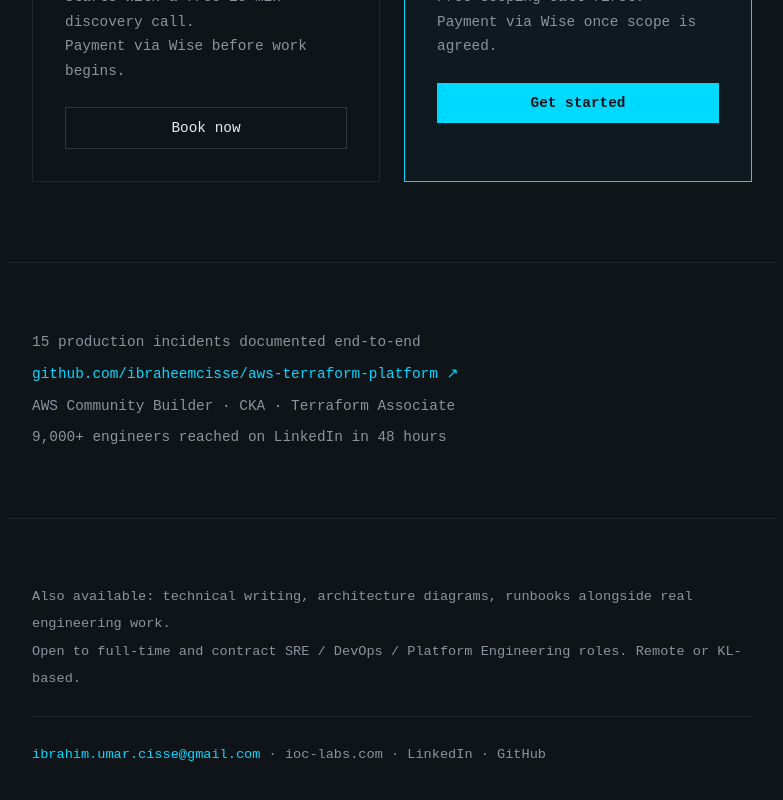
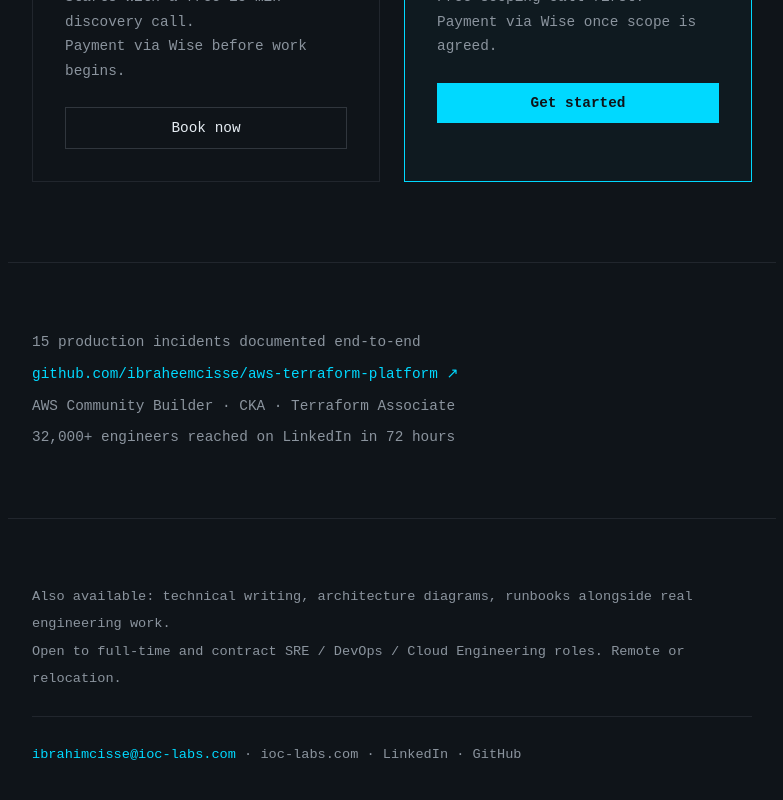
Before and after one commit to ibraheemcisse/ioc-labs, a React (Vite) app: page / in a window 1280 px wide. Shown: the part 2261-3061 px from the top of the page, without its empty margins (248-1031 px from the left). Built offline with nearby package versions, Linux system fonts and the light colour scheme.

Commit message:
fix: 32k impressions, ioc-labs email, cloud engineering roles

```diff
--- a/src/App.tsx
+++ b/src/App.tsx
@@ -102,7 +102,7 @@ export default function App() {
             </a>
           </p>
           <p>AWS Community Builder · CKA · Terraform Associate</p>
-          <p>9,000+ engineers reached on LinkedIn in 48 hours</p>
+          <p>32,000+ engineers reached on LinkedIn in 72 hours</p>
         </div>
       </section>
 
@@ -110,10 +110,10 @@ export default function App() {
       <footer style={{padding: '64px 24px', maxWidth: '768px', margin: '0 auto'}}>
         <div style={{color: '#8b949e', fontSize: '0.85rem', lineHeight: 2}}>
           <p>Also available: technical writing, architecture diagrams, runbooks alongside real engineering work.</p>
-          <p>Open to full-time and contract SRE / DevOps / Platform Engineering roles. Remote or KL-based.</p>
+          <p>Open to full-time and contract SRE / DevOps / Cloud Engineering roles. Remote or relocation.</p>
           <div style={{marginTop: '24px', paddingTop: '24px', borderTop: '1px solid #21262d'}}>
-            <a href="mailto:ibrahim.umar.cisse@gmail.com" style={{color: '#00d9ff', textDecoration: 'none'}}>
-              ibrahim.umar.cisse@gmail.com
+            <a href="mailto:ibrahimcisse@ioc-labs.com" style={{color: '#00d9ff', textDecoration: 'none'}}>
+              ibrahimcisse@ioc-labs.com
             </a>
             {' · '}
             <a href="https://ioc-labs.com" style={{color: '#8b949e', textDecoration: 'none'}}>
```
